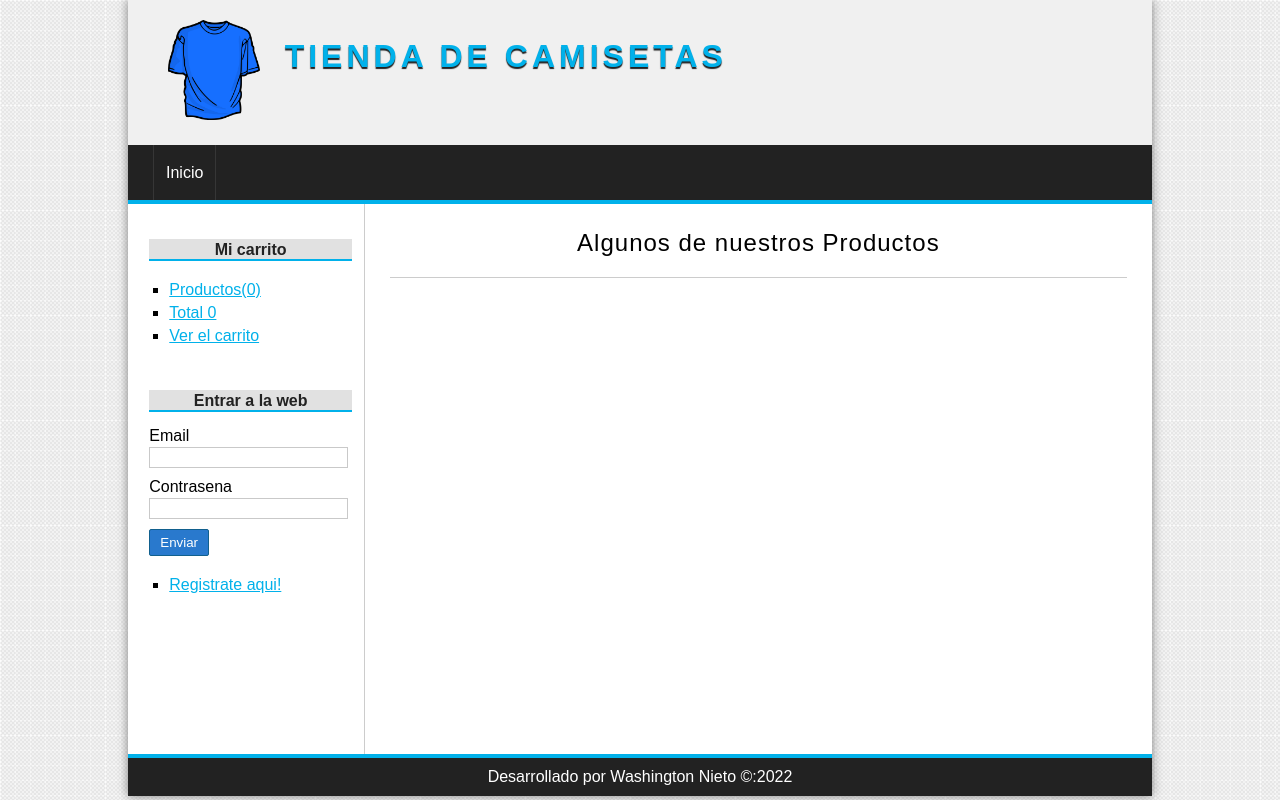
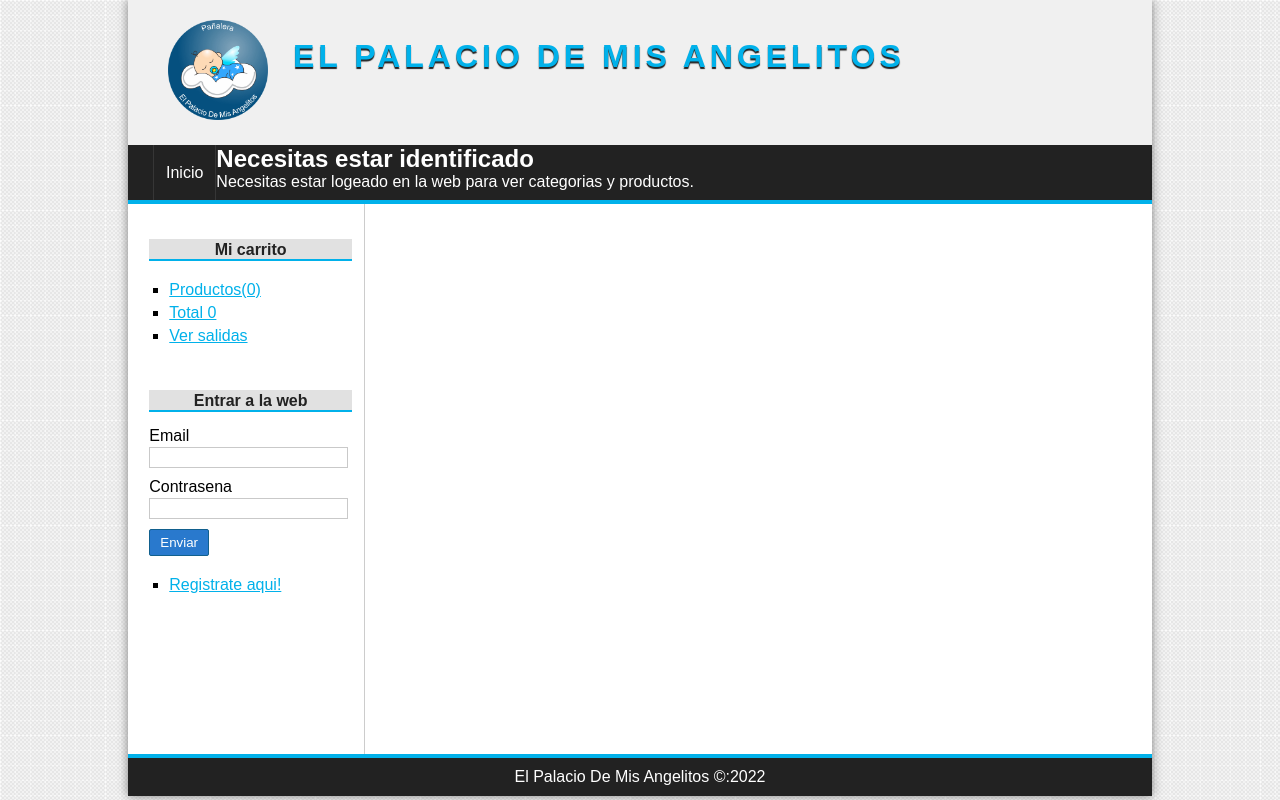
Before and after one commit to WashingtonNieto/Tienda, a PHP site: page /Tienda/ in a window 1280 px wide. Run offline with PHP 8.4, Linux system fonts and the light colour scheme; data that the repository does not hold is empty.

Commit message:
El palacio de mis angelitos

```diff
--- a/config/db.php
+++ b/config/db.php
@@ -3,9 +3,11 @@
 class Database{
     public static function connect(){
         //local
-        //$db = new mysqli('localhost','root','','tienda');
-        //remoto
-        $db = new mysqli('localhost','u762499790_root','e4O/!dJ=:','u762499790_tienda');
+        $db = new mysqli('localhost','root','','tienda');
+        //remoto Washington-Tienda
+        //$db = new mysqli('localhost','u762499790_root','e4O/!dJ=:','u762499790_tienda');
+        //remoto Angelitos-Tienda
+        //$db = new mysqli('localhost','u762499790_admin','Palacio2022*','u762499790_angelitos');
         $db->query("SET NAMES 'utf8'");
         return $db;
     }
--- a/config/parameters.php
+++ b/config/parameters.php
@@ -1,8 +1,10 @@
 <?php
 
 //Local
-//define("base_url","http://localhost/Tienda/");
-//Remoto
-define("base_url","https://washingtonnieto.com/Tienda/");
+define("base_url","http://localhost/Tienda/");
+//Remoto Washington
+//define("base_url","https://washingtonnieto.com/Tienda/");
+//Remoto Angelitos
+//define("base_url","https://elpalaciodemisangelitos.com/Tienda/");
 define("controller_default","productoController");
 define("action_default","index");
--- a/controllers/ProductoController.php
+++ b/controllers/ProductoController.php
@@ -4,12 +4,13 @@ require_once 'models/producto.php';
 
 class ProductoController {
 
+
     public function index() {
         //renderizar vista de producto
         $producto = new Producto();
         $productos = $producto->getRandom(6);
 
-        require_once 'views/producto/destacados.php';
+        //require_once 'views/producto/destacados.php';
     }
 
     public function ver() {
--- a/controllers/UsuarioController.php
+++ b/controllers/UsuarioController.php
@@ -89,8 +89,9 @@ class UsuarioController{
         } else {
             echo
             '<script>
-                //window.location.href="http://localhost/Tienda/";
-                window.location.href="https://washingtonnieto.com/Tienda/";
+                window.location.href="http://localhost/Tienda/";
+                //window.location.href="https://washingtonnieto.com/Tienda/";
+                //window.location.href="https://elpalaciodemisangelitos.com/Tienda/";
              </script>';
 
         }
--- a/models/usuario.php
+++ b/models/usuario.php
@@ -106,8 +106,9 @@ class Usuario{
                 } else {
                     echo
                     '<script>
-                        //window.location.href="http://localhost/Tienda/";
-                        window.location.href="https://washingtonnieto.com/Tienda/";
+                        window.location.href="http://localhost/Tienda/";
+                        //window.location.href="https://washingtonnieto.com/Tienda/";
+                        //window.location.href="https://elpalaciodemisangelitos.com/Tienda/";
                         </script>';
                 }
             }
--- a/views/carrito/index.php
+++ b/views/carrito/index.php
@@ -1,5 +1,5 @@
 
-<h1>Carrito de la compra</h1>
+<h1>Salidas</h1>
 
 <?php if(isset($_SESSION['identity'])):?>
 <table>
--- a/views/layout/footer.php
+++ b/views/layout/footer.php
@@ -2,7 +2,7 @@
 </div>
 <!-- PIE DE PAGINA -->
 <footer id="footer">
-    <p>Desarrollado por Washington Nieto &copy:<?= date("Y") ?></p>
+    <p>El Palacio De Mis Angelitos &copy:<?= date("Y") ?></p>
 </footer>
 </div>
 </body>
--- a/views/layout/header.php
+++ b/views/layout/header.php
@@ -6,7 +6,8 @@ Click nbfs://nbhost/SystemFileSystem/Templates/Project/PHP/PHPProject.php to edi
 <html>
     <head>
         <meta charset="UTF-8">
-        <title>Tienda de Camisetas</title>
+        <!-- <title>Tienda de Camisetas</title> -->
+        <title>El Palacio de mis Angelitos</title>
         <link rel="stylesheet" href="<?=base_url?>assets/css/styles.css" />
     </head>
     <body>
@@ -14,9 +15,11 @@ Click nbfs://nbhost/SystemFileSystem/Templates/Project/PHP/PHPProject.php to edi
             <!-- CABECERA -->
             <header id="header">
                 <div id="logo">
-                    <img src="<?=base_url?>assets/img/camiseta.png" alt="Camiseta Logo" />
+                    <!-- <img src="<?=base_url?>assets/img/camiseta.png" alt="Camiseta Logo" /> -->
+                    <img src="<?=base_url?>assets/img/angelitos.png" alt="Angelito Logo" />
                     <a href="<?=base_url?>">
-                        <h1>Tienda de Camisetas</h1>
+                     <!-- <h1>Tienda de Camisetas</h1> -->
+                        <h1>El Palacio de mis Angelitos</h1>
                     </a>
                 </div>
 
@@ -29,6 +32,8 @@ Click nbfs://nbhost/SystemFileSystem/Templates/Project/PHP/PHPProject.php to edi
                     <li>
                         <a href="<?=base_url?>">Inicio</a>
                     </li>
+
+                    <?php if(isset($_SESSION['identity'])):?>
                         <?php while ($cat = $categorias-> fetch_object()): ?>
                         <!--
                         fetch_object  Recorreme y sacame los objetos de todas
@@ -38,6 +43,11 @@ Click nbfs://nbhost/SystemFileSystem/Templates/Project/PHP/PHPProject.php to edi
                             <a href="<?=base_url?>categoria/ver&id=<?=$cat->id?>"><?= $cat?->nombre?></a>
                         </li>
                         <?php endwhile; ?>
+                    <?php else:?>
+                        <h1>Necesitas estar identificado</h1>
+                        <p>Necesitas estar logeado en la web para ver categorias y productos.</p>
+                    <?php endif; ?>
+
 
                 </ul>
             </nav>
--- a/views/layout/sidebar.php
+++ b/views/layout/sidebar.php
@@ -7,7 +7,7 @@
             <?php $stats = Utils::statscarrito(); ?>
             <li><a href="<?= base_url ?>carrito/index">Productos(<?=$stats['count'] ?>)</a></li>
             <li><a href="<?= base_url ?>carrito/index">Total <?=$stats['total'] ?> </a></li>
-            <li><a href="<?= base_url ?>carrito/index">Ver el carrito</a></li>
+            <li><a href="<?= base_url ?>carrito/index">Ver salidas</a></li>
         </ul>
     </div>
 
@@ -31,11 +31,11 @@
             <?php if (isset($_SESSION['admin'])): ?>
                 <li><a href="<?= base_url ?>categoria/index">Gestionar Categorias</a></li>
                 <li><a href="<?= base_url ?>producto/gestion">Gestionar Productos</a></li>
-                <li><a href="#">Gestionar Pedidos</a></li>
+                <li><a href="#">Gestionar Salidas</a></li>
             <?php endif; ?>
 
             <?php if (isset($_SESSION['identity'])): ?>
-                <li><a href="#">Mis Pedidos</a></li>
+                <li><a href="#">Mis Salidas</a></li>
                 <li><a href="<?= base_url ?>usuario/logout">Cerrar sesión</a></li>
             <?php else: ?>
                 <li><a href="<?= base_url ?>usuario/registro">Registrate aqui!</a></li>
--- a/views/pedido/confirmado.php
+++ b/views/pedido/confirmado.php
@@ -2,8 +2,7 @@
 <?php if(isset($_SESSION['pedido']) && $_SESSION['pedido'] == 'complete'): ?>
     <h1>Tu pedido se ha confirmado</h1>
     <p>
-        Tu pedido ha sido guardado con éxito, una vez que realices la transferencia
-        bancaria con el coste del pedido, será procesado y enviado.
+        Tu pedido ha sido guardado con éxito.
     </p>
     <br/>
     <?php if(isset($pedido)): ?>
```
Also changed, not shown: .htaccess, assets/img/angelitos.png (added). Lines whose indentation alone changed are shown as unchanged.
